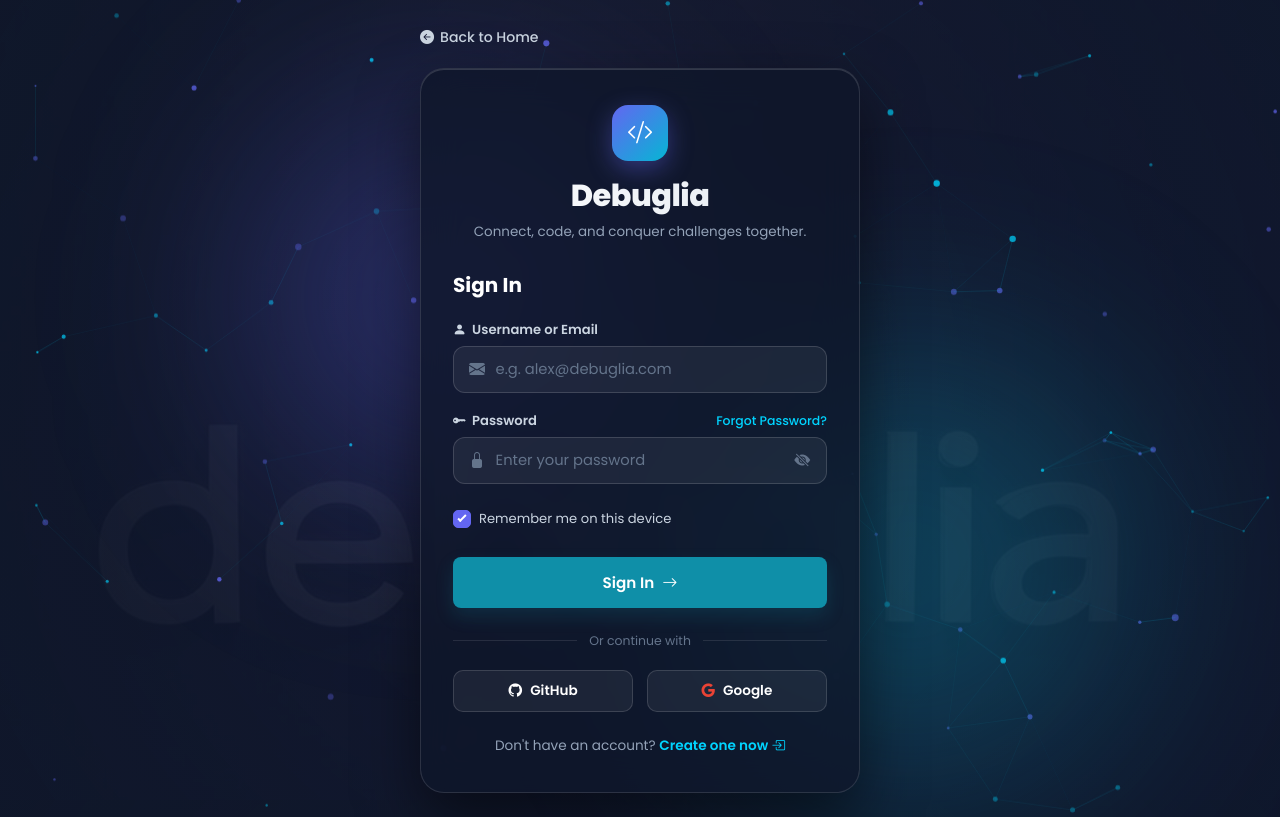
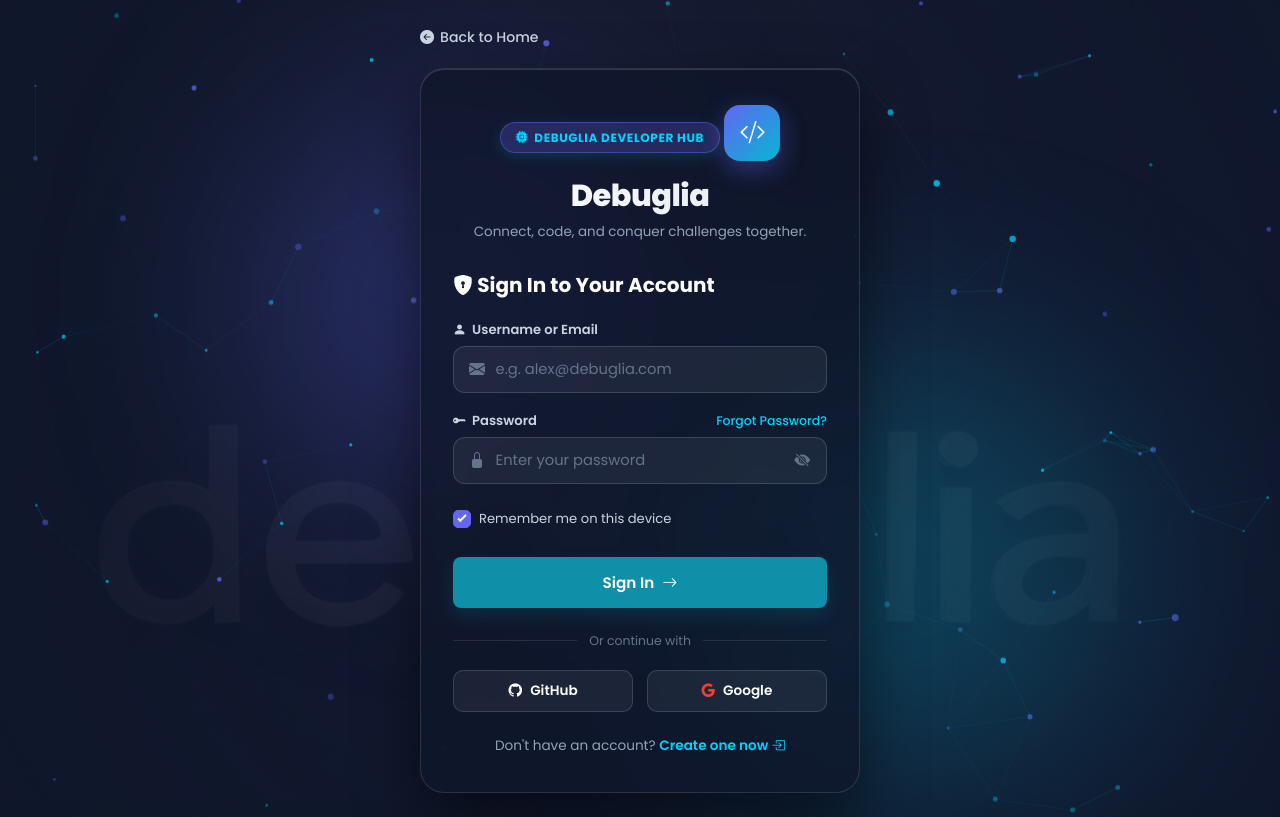
Before and after one commit to Y-Udayanga/Debugliya, a PHP site: page /login.php in a window 1280 px wide. Run offline with PHP 8.4, Linux system fonts and the light colour scheme.

Commit message:
feat(auth): add signature Debuglia Developer Hub brand badge and custom login page title

```diff
--- a/login.php
+++ b/login.php
@@ -57,6 +57,7 @@ if ($_SERVER['REQUEST_METHOD'] === 'POST') {
         <div class="login-card-glass">
             <!-- Brand Header -->
             <div class="brand-header">
+                <span class="debuglia-pill"><i class="bi bi-cpu-fill"></i> DEBUGLIA DEVELOPER HUB</span>
                 <div class="logo-badge">
                     <i class="bi bi-code-slash logo-ico"></i>
                 </div>
@@ -66,7 +67,7 @@ if ($_SERVER['REQUEST_METHOD'] === 'POST') {
 
             <!-- Login Form -->
             <div class="auth-box">
-                <h2>Sign In</h2>
+                <h2><i class="bi bi-shield-lock-fill"></i> Sign In to Your Account</h2>
 
                 <?php if ($error): ?>
                     <div class="alert alert-danger" role="alert">
--- a/style_login.css
+++ b/style_login.css
@@ -123,6 +123,23 @@ body.login-body::after {
 .brand-header {
     text-align: center;
     margin-bottom: 1.75rem;
+}
+
+.debuglia-pill {
+    display: inline-flex;
+    align-items: center;
+    gap: 6px;
+    background: rgba(99, 102, 241, 0.25);
+    border: 1px solid rgba(99, 102, 241, 0.45);
+    color: #00d4ff;
+    padding: 0.35rem 0.95rem;
+    border-radius: 20px;
+    font-size: 0.75rem;
+    font-weight: 700;
+    letter-spacing: 0.6px;
+    margin-bottom: 0.85rem;
+    text-transform: uppercase;
+    box-shadow: 0 4px 14px rgba(0, 212, 255, 0.15);
 }
 
 .logo-badge {
```
